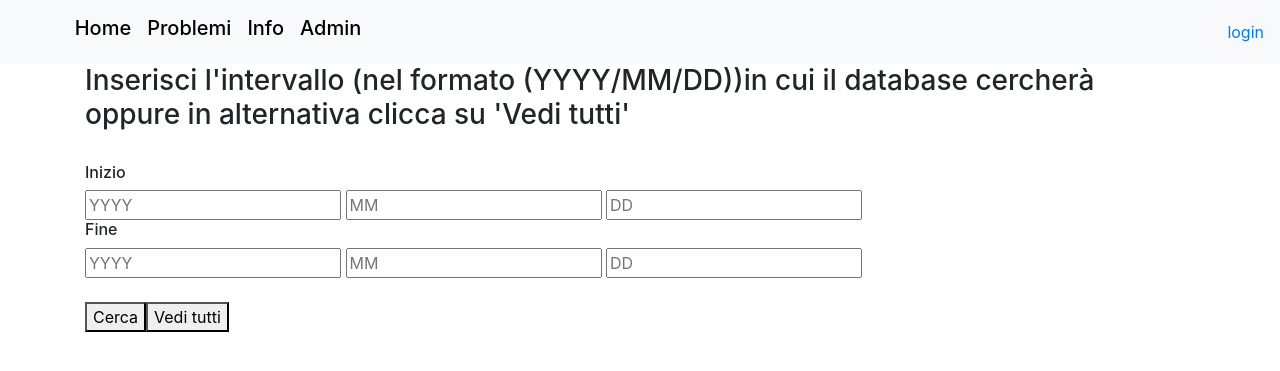
After one commit to Ro0t-set/problemi-tecnici, a Django app: page /getpdf/ in a window 1280 px wide. The commit adds this page. Shown: the top 371 px of the page. Run offline with Django 3.2, Linux system fonts and the light colour scheme; some libraries are stand-ins or nearby versions.

Commit message:
fatto quAI

```diff
--- /dev/null
+++ b/app/templates/getpdf.html
@@ -0,0 +1,28 @@
+{% extends 'base.html' %}
+{% block content %}
+<div class="container">
+  <h3>Inserisci l'intervallo (nel formato (YYYY/MM/DD))in cui il database cercherà oppure in alternativa clicca su 'Vedi tutti'</h3>
+  <br>
+  <h6>Inizio</h6>
+  <input type="number" id="startyear" placeholder="YYYY">
+  <input type="number" id="startmonth" placeholder="MM">
+  <input type="number" id="startday" placeholder="DD">
+  <br>
+  <h6>Fine</h6>
+  <input type="number" id="endyear" placeholder="YYYY">
+  <input type="number" id="endmonth" placeholder="MM">
+  <input type="number" id="endday" placeholder="DD">
+  <br>
+  <br>
+  <button onclick="get()">Cerca</button><button onclick="veditutti">Vedi tutti</button>
+</div>
+<script>
+function get() {
+  URL = 'http://127.0.0.1:8000/pdf/' + document.getElementById('startyear').value + '/' + document.getElementById('startmonth').value + '/' + document.getElementById('startday').value + '/' + document.getElementById('endyear').value + '/' + document.getElementById('endmonth').value
+  URL = URL + '/' + document.getElementById('endday').value + '/'
+
+  win = window.open(URL);
+}
+
+</script>
+{% endblock %}
--- a/app/templates/pdf.html
+++ b/app/templates/pdf.html
@@ -9,6 +9,5 @@
   </head>
   <body>
     {{pdf|safe}}
-    {{elements}}
   </body>
 </html>
--- a/app/urls.py
+++ b/app/urls.py
@@ -10,6 +10,7 @@ urlpatterns = [
     url(r'^login/$', login, name='login'),
     url(r'^logout/$', logout, name='logout'),
     url(r'^info/$', views.info, name='info'),
-    url(r'^pdf/(?P<yearstart>[0-9]{4})/(?P<monthstart>[0-9]{2})/(?P<daystart>[0-9]{2})/(?P<yearend>[0-9]{4})/(?P<monthend>[0-9]{2})/(?P<dayend>[0-9]{2})$', views.pdf),
-
+    url(r'^pdf/(?P<yearstart>[0-9]{4})/(?P<monthstart>[0-9]{2})/(?P<daystart>[0-9]{2})/(?P<yearend>[0-9]{4})/(?P<monthend>[0-9]{2})/(?P<dayend>[0-9]{2})/$', views.pdf),
+    url(r'^getpdf/$', views.getpdf),
+    url(r'^getall/$', views.getall),
     ]
--- a/app/views.py
+++ b/app/views.py
@@ -125,3 +125,15 @@ def pdf(request, yearstart, monthstart, daystart, yearend, monthend, dayend):
         p = p + "<tr scope='row'><td scope='col'>{0}</td><td scope='col'>{1}</td><td scope='col'>{2}</td><td scope='col'>{3}</td></tr>".format(prob.autore, prob.classe, prob.descrizioneProblema, prob.published_date)
     p = p + "</table>"
     return render(request, 'pdf.html', {'pdf': p})
+
+def getpdf(request):
+    return render(request, 'getpdf.html', {})
+
+def getall(request):
+    all_problems = Problema.objects.all()
+    print(all_problems)
+    p = "<table class='table'><th scope='col'>Classe</th><th scope='col'>Autore</th><th scope='col'>Descizione</th><th scope='col'>Data</th>"
+    for prob in all_problems:
+        p = p + "<tr scope='row'><td scope='col'>{0}</td><td scope='col'>{1}</td><td scope='col'>{2}</td><td scope='col'>{3}</td></tr>".format(prob.autore, prob.classe, prob.descrizioneProblema, prob.published_date)
+    p = p + "</table>"
+    return render(request, 'pdf.html', {'pdf': p})
```
